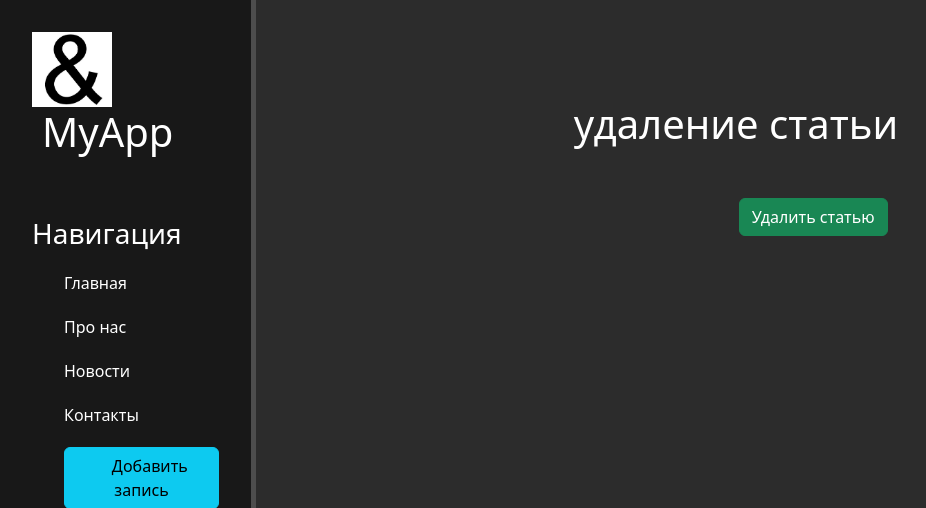
After one commit to Xeniya0/Django, a Django app: page /news/1/delete in a window 1280 px wide. The commit adds this page. Shown: the top 508 px of the page, without its empty margins (0-926 px from the left). Run offline with Django 4.2, Linux system fonts and the light colour scheme; data comes from the database, SQL or seed files in the repository; both versions use the stored data as it was after the commit.

Commit message:
сайт готов

```diff
--- a/saitic/news/models.py
+++ b/saitic/news/models.py
@@ -10,6 +10,9 @@ class Article(models.Model):
     def __str__(self):
         return self.title
 
+    def get_absolute_url(self):
+        return f'/news/{self.id}'
+
     class Meta:
         verbose_name = 'Новость'
         verbose_name_plural = 'Новости'
--- a/saitic/news/templates/news/details_view.html
+++ b/saitic/news/templates/news/details_view.html
@@ -7,6 +7,8 @@
         <h1>{{ article.title }}</h1>
         <p>{{ article.date }}</p>
         <p>{{ article.full_text }}</p>
+        <a href="{% url 'news-update' article.id %}" class="btn btn-info">Редактировать</a>
+        <a href="{% url 'news-delete' article.id %}" class="btn btn-danger">Удалить</a>
 
     </div>
 {% endblock %}
--- /dev/null
+++ b/saitic/news/templates/news/news-delete.html
@@ -0,0 +1,15 @@
+{% extends 'main/layout.html' %}
+
+{% block title %}Удаление статьи{% endblock %}
+
+{% block content %}
+    <div class="features">
+        <h1>удаление статьи</h1>
+        <form method="post">
+
+        <button class="btn btn-success" type="submit">Удалить статью</button>
+            <!-- /# -->
+            {% csrf_token %}
+        </form>
+    </div>
+{% endblock %}
--- a/saitic/news/urls.py
+++ b/saitic/news/urls.py
@@ -4,5 +4,8 @@ from . import views
 urlpatterns = [
     path('', views.news_home, name='news_home'),
     path('create', views.create, name='create'),
-    path('<int:pk>', views.NewsDetailViev.as_view(), name='news-detail')
+    path('<int:pk>', views.NewsDetailViev.as_view(), name='news-detail'),
+    path('<int:pk>/update', views.NewsUpdateView.as_view(), name='news-update'),
+    path('<int:pk>/delete', views.NewsDeleteViev.as_view(), name='news-delete'),
+
 ]
--- a/saitic/news/views.py
+++ b/saitic/news/views.py
@@ -1,7 +1,7 @@
 from django.shortcuts import render, redirect
 from .models import Article
 from .forms import ArticleForm
-from django.views.generic import DetailView
+from django.views.generic import DetailView, UpdateView, DeleteView
 
 
 def news_home(request):
@@ -14,6 +14,17 @@ class NewsDetailViev(DetailView):
     template_name = 'news/details_view.html'
     context_object_name = 'article'
 
+
+class NewsUpdateView(UpdateView):
+    model = Article
+    template_name = 'news/create.html'
+
+    form_class = ArticleForm
+
+class NewsDeleteViev(DeleteView):
+    model = Article
+    success_url = '/news'
+    template_name = 'news/news-delete.html'
 
 def create(request):
     error = ''
```
Also changed, not shown: saitic/db.sqlite3.
